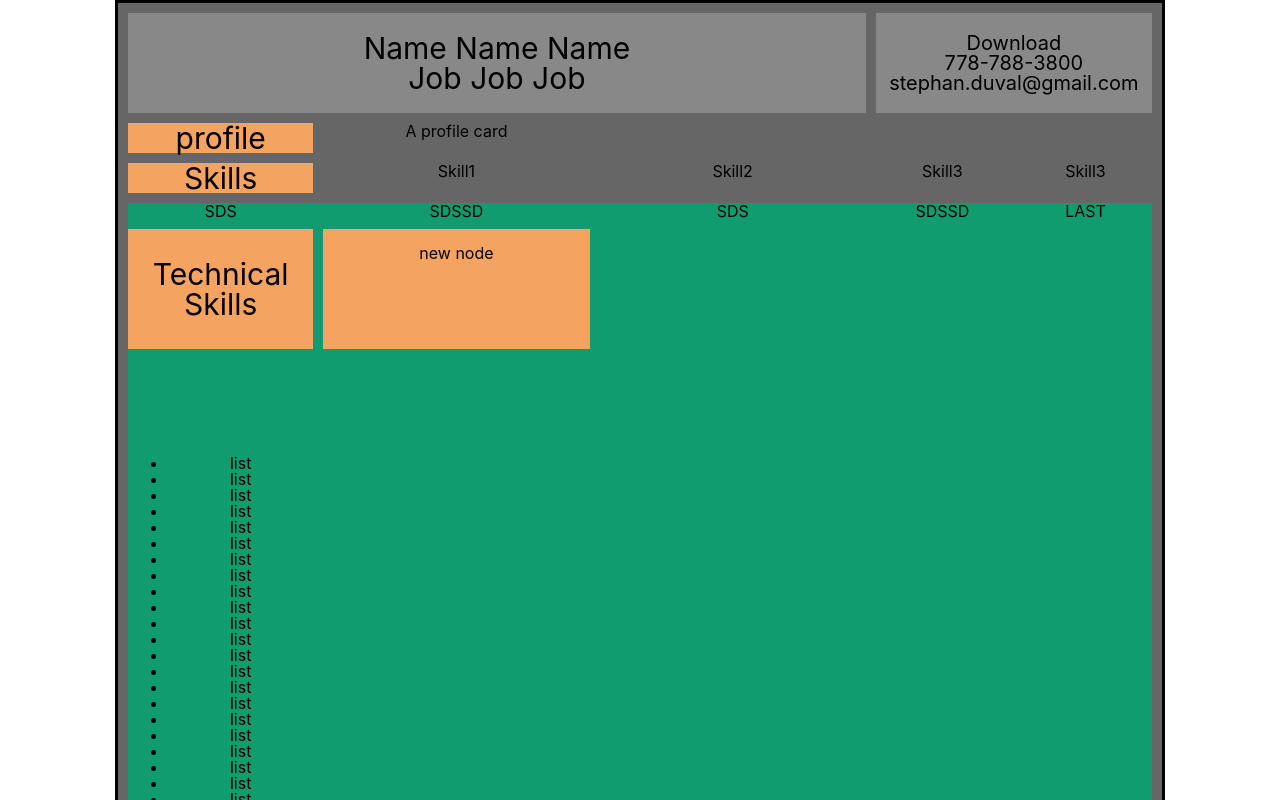
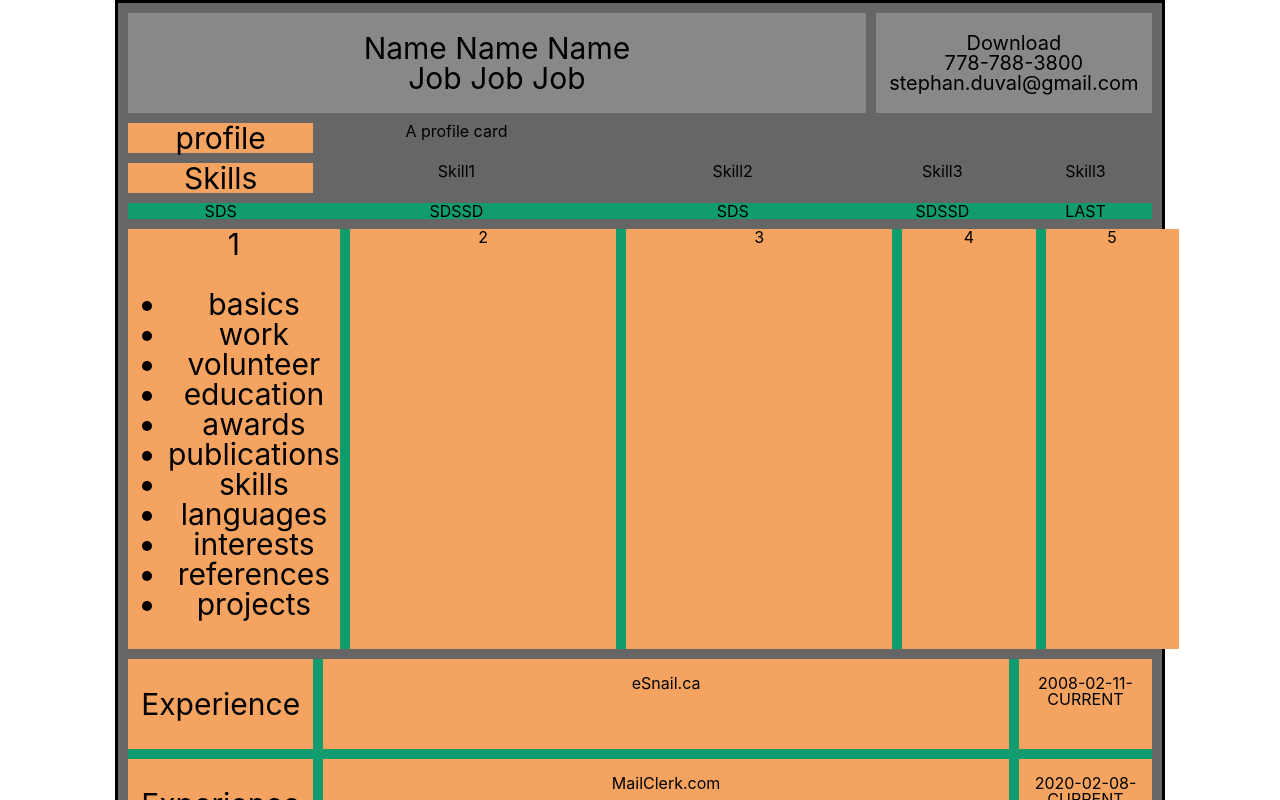
Before and after one commit to stephanduval/SD-Resume, a React (Create React App) app: page / in a window 1280 px wide. Shown: the top 800 px of the page. Built offline with nearby package versions, Linux system fonts and the light colour scheme.

Commit message:
having trouble mapping the skills object, taking a break

```diff
--- a/src/Resume-Page/Resume-Page.js
+++ b/src/Resume-Page/Resume-Page.js
@@ -1,9 +1,30 @@
 import resumeData from './Resume-data.json';
 import { useEffect } from 'react';
 import './Resume-Page.css';
-import { populateEducationSection, populateWorkSection, populateTechnicalSection } from './Resume-Page-Functions';
+import { populateEducationSection, populateWorkSection, } from './Resume-Page-Functions';
+import SkillsComponent from './Skills-Component';
+
+const returnsJSX = () => {
+
+  let contents = "contents"
+
+  let openDiv = <div>{contents}</div>
 
 
+  return <div>{openDiv} aaand {contents}</div>
+
+}
+
+
+// let keys = Object.getkeys(resumeData);
+// const obj = { 0: 'a', 1: 'b', 2: 'c' };
+// console.log(Object.keys(resumeData)); // console: ['0', '1', '2']
+// console.log(Object.keys(resumeData.basics)); // console: ['0', '1', '2']
+
+// console.log(Object.values(resumeData)); // console: ['0', '1', '2']
+
+// console.log(Object.values(resumeData.basics)); // console: ['0', '1', '2']
+// console.log(resumeData.basics.name); // console: ['0', '1', '2']
 
 function ResumeActual() {
 
@@ -11,7 +32,6 @@ function ResumeActual() {
   useEffect(() => {
     populateWorkSection(resumeData, "Experience");
     populateEducationSection(resumeData, "Education");
-    populateTechnicalSection(resumeData, "Technical Skills")
   });
 
     return (
@@ -45,6 +65,12 @@ function ResumeActual() {
           </div>
         </div>
 
+        <div className ="section-div">
+          <SkillsComponent/>
+
+
+        </div>
+
         <div className="section-div">
 
             <div id="work-container" className="five-column-grid-container">
@@ -62,7 +88,7 @@ function ResumeActual() {
 
       </div>
 
-
+      {returnsJSX()}
       </div>
 
 
--- /dev/null
+++ b/src/Resume-Page/Skills-Component.js
@@ -0,0 +1,39 @@
+
+
+
+import resumeData from './Resume-data.json';
+
+console.log("Object.values(resumeData)",Object.values(resumeData.basics))
+
+const aJSXComponent = () => {
+    let element = <h6>A JSX component {Object.keys(resumeData.basics)} </h6>
+
+    let anArray = Object.keys(resumeData);
+    console.log("anArray", anArray, typeof anArray)
+
+
+    let mappedArray = () =>
+
+
+    mappedArray = anArray.map(element => {
+        return <li>{element}</li>
+    })
+
+
+    return (<ul>{mappedArray()}</ul>)
+}
+
+function SkillsComponent() {
+    return (
+      <div className="SkillsComponent" className="five-column-grid-container">
+
+            <div className="heading-title">1 {aJSXComponent()}</div>
+            <div className="row-2-to-3-text-field">2</div>
+            <div className="row-3-to-4-text-field">3</div>
+            <div className="row-4-to-5-text-field">4</div>
+            <div className="row-5-to-6-text-field">5</div>
+         </div>
+    );
+  }
+
+  export default SkillsComponent
```
Lines whose indentation alone changed are shown as unchanged.
